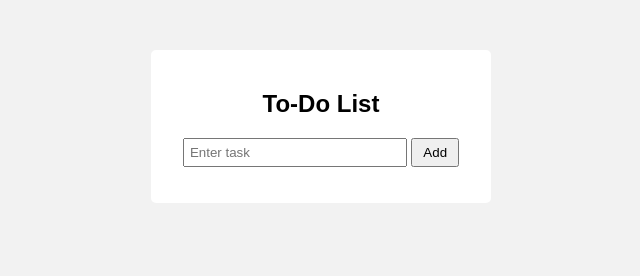
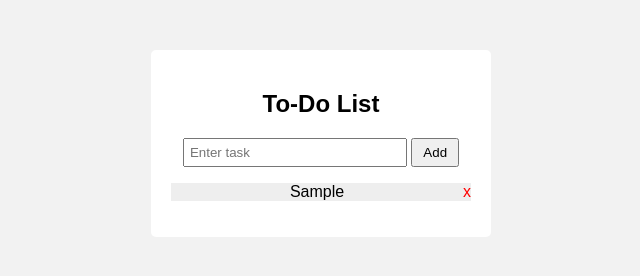
Before and after one commit to thiru1086/HTML-CSS, a plain HTML site: page to_do.html in a window 1280 px wide. Both pictures are taken after typing "Sample" into the empty fields and a click on the button "Add". Shown: the whole page, without its empty margins (319-959 px from the left). Drawn offline with Linux system fonts and the light colour scheme.

Commit message:
Update to_do.html

```diff
--- a/to_do.html
+++ b/to_do.html
@@ -68,7 +68,7 @@
                 }
 
                 var li = document.createElement("li");
-                li.innerHTml = task + "<span class='delete' onclick='removeTask(this)'>x</span>";
+                li.innerHTML = task + "<span class='delete' onclick='removeTask(this)'>x</span>";
 
                 document.getElementById("taskList").appendChild(li);
                 document.getElementById("taskInput").value = "";
@@ -80,4 +80,5 @@
         </script>
 
     </body>
+
 </html>
```
